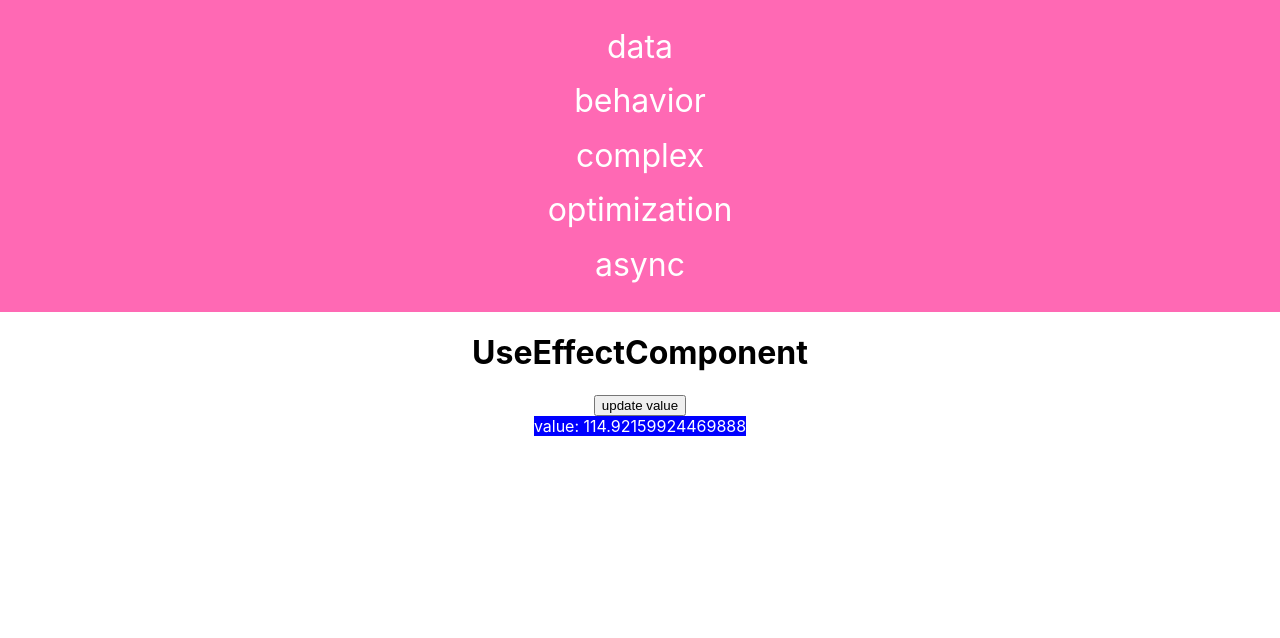
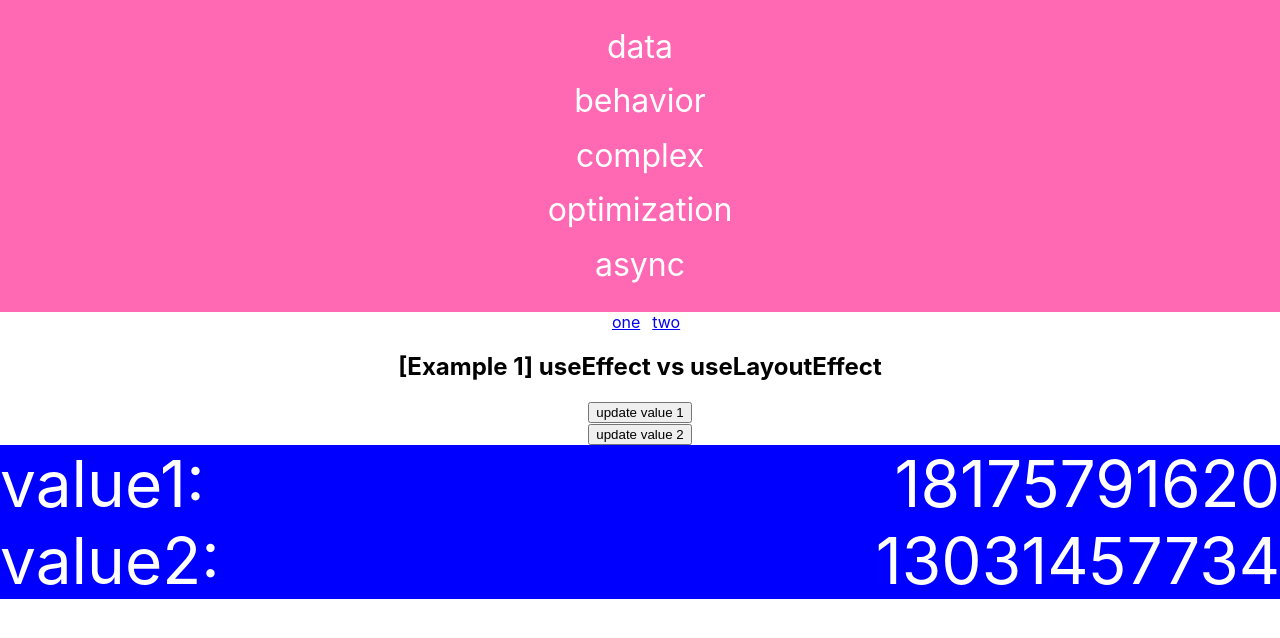
Before and after one commit to daniel-kim-gx/react-hooks-example, a React (Create React App) app: page /behavior in a window 1280 px wide. Shown: the top 638 px of the page. Built offline with nearby package versions, Linux system fonts and the light colour scheme; what miragejs would draw is missing.

Commit message:
Update examples

```diff
--- a/src/components/BehaviorPage.js
+++ b/src/components/BehaviorPage.js
@@ -1,8 +1,35 @@
 import { useState, useLayoutEffect, useEffect } from "react";
+import { Router, Link } from "@reach/router";
 import { css } from "@emotion/react";
 
+const generateRandomValue = () =>
+  Math.floor(Math.pow(10, 10) + Math.random() * Math.pow(10, 10));
+
 export function BehaviorPage() {
-  const [value, setValue] = useState(0);
+  return (
+    <div>
+      <div
+        css={css`
+          & > a {
+            margin-left: 12px;
+          }
+        `}
+      >
+        <Link to="./">one</Link>
+        <Link to="./2">two</Link>
+      </div>
+
+      <Router>
+        <Example1 default path="/" />
+        <Example2 path="/2" />
+      </Router>
+    </div>
+  );
+}
+
+function Example1() {
+  const [value1, setValue1] = useState(0); // useEffect
+  const [value2, setValue2] = useState(0); // useLayoutEffect
 
   useLayoutEffect(() => {
     console.log("[UseEffectComponent] useLayoutEffect 1 called..");
@@ -16,35 +43,66 @@ export function BehaviorPage() {
     console.log("[UseEffectComponent] re-rendering... ");
   });
 
-  // useEffect(() => {
-  //   if (value === 0) {
-  //     setValue(10 + Math.random() * 200);
-  //   }
-  // }, [value]);
+  useEffect(() => {
+    if (value1 === 0) {
+      setValue1(() => generateRandomValue());
+      setValue1(() => generateRandomValue());
+    }
+  }, [value1]);
 
   useLayoutEffect(() => {
-    if (value === 0) {
-      setValue(10 + Math.random() * 200);
+    if (value2 === 0) {
+      setValue2(() => generateRandomValue());
+      setValue2(() => generateRandomValue());
     }
-  }, [value]);
-
-  console.log("[UseEffectComponent] rendering..");
+  }, [value2]);
 
   return (
     <div>
-      <h1>UseEffectComponent</h1>
+      <h2>[Example 1] useEffect vs useLayoutEffect</h2>
       <div>
-        <button onClick={() => setValue(0)}>update value </button>
+        <button onClick={() => setValue1(0)}>update value 1</button>
       </div>
 
-      <span
+      <div>
+        <button onClick={() => setValue2(0)}>update value 2</button>
+      </div>
+
+      <div
         css={css`
           background: blue;
           color: white;
+          font-size: 4rem;
+          width: 100%;
+          display: flex;
+          justify-content: space-between;
         `}
       >
-        value: {value}
-      </span>
+        value1:
+        <span>{value1}</span>
+      </div>
+
+      <div
+        css={css`
+          background: blue;
+          color: white;
+          font-size: 4rem;
+          width: 100%;
+          display: flex;
+          justify-content: space-between;
+        `}
+      >
+        value2:
+        <span>{value2}</span>
+      </div>
     </div>
   );
 }
+
+function Example2() {
+  return (
+    <div>
+      <h2>[Example 1] example 1</h2>
+    </div>
+  );
+}
--- a/src/components/ComplexPage.js
+++ b/src/components/ComplexPage.js
@@ -1,3 +1,40 @@
+import { css } from "@emotion/react";
+import { Router, Link } from "@reach/router";
+
 export function ComplexPage() {
-  return <div>Complex.</div>;
+  return (
+    <div>
+      <div
+        css={css`
+          & > a {
+            margin-left: 12px;
+          }
+        `}
+      >
+        <Link to="./">one</Link>
+        <Link to="./2">two</Link>
+      </div>
+
+      <Router>
+        <Example1 default path="/" />
+        <Example2 path="/2" />
+      </Router>
+    </div>
+  );
 }
+
+function Example1() {
+  return (
+    <div>
+      <h2>[Example 1] example 1</h2>
+    </div>
+  );
+}
+
+function Example2() {
+  return (
+    <div>
+      <h2>[Example 1] example 1</h2>
+    </div>
+  );
+}
--- a/src/components/DataPage.js
+++ b/src/components/DataPage.js
@@ -1,7 +1,30 @@
 import { useEffect, useCallback, useRef, useState } from "react";
+import { Router, Link } from "@reach/router";
 import { css } from "@emotion/react";
 
 export function DataPage() {
+  return (
+    <div>
+      <div
+        css={css`
+          & > a {
+            margin-left: 12px;
+          }
+        `}
+      >
+        <Link to="./">one</Link>
+        <Link to="./2">two</Link>
+      </div>
+
+      <Router>
+        <Example1 default path="/" />
+        <Example2 path="/2" />
+      </Router>
+    </div>
+  );
+}
+
+function Example1() {
   const stateRef = useRef(0);
   const [count, setCount] = useState(0);
 
@@ -22,11 +45,9 @@ export function DataPage() {
   console.log("[UseStateComponent] component called.");
 
   return (
-    <div
-      css={css`
-        background: red;
-      `}
-    >
+    <div>
+      <h2>[Example 1] useState vs useRef</h2>
+
       <pre>
         <code>stateRref.current : {stateRef.current}</code>
       </pre>
@@ -40,3 +61,7 @@ export function DataPage() {
     </div>
   );
 }
+
+function Example2() {
+  return <div>example 2</div>;
+}
```
